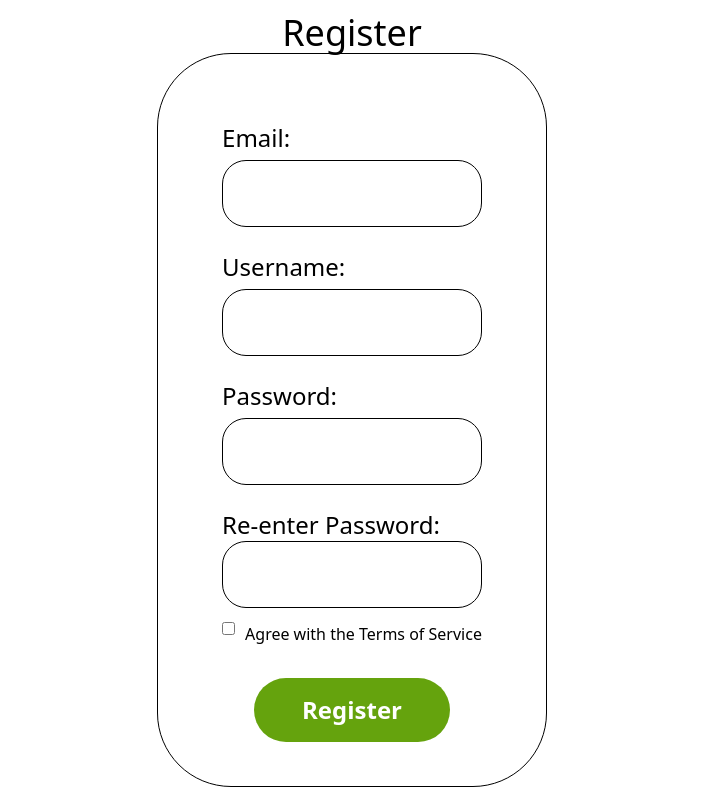
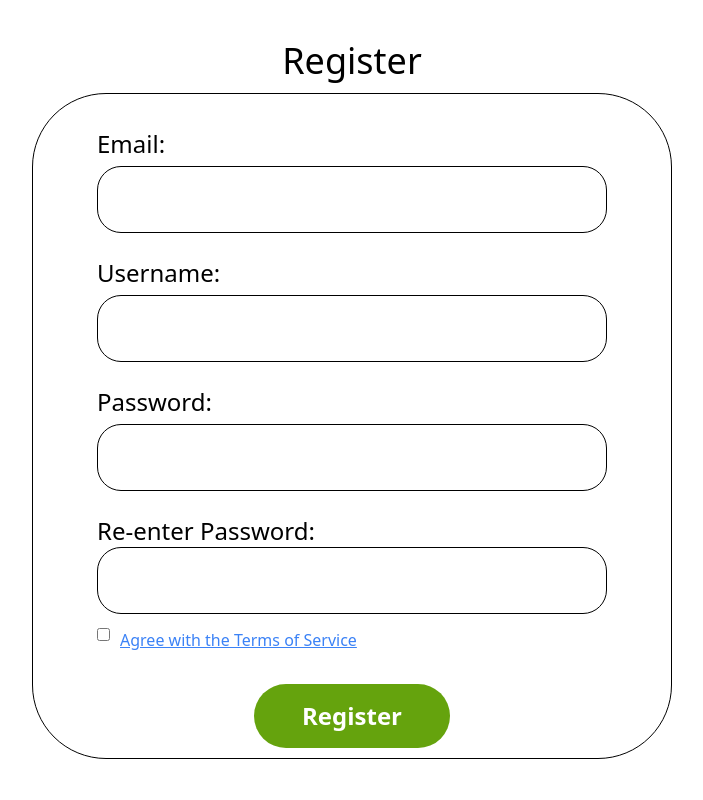
Before and after one commit to vidz231/lecturerReviewWebApp, a React (Vite) app in the folder frontend/: page /login in a window 1280 px wide. Shown: the whole page, without its empty margins (288-991 px from the left). Built offline with nearby package versions, Linux system fonts and the light colour scheme.

Commit message:
Update RegisterForm styling

```diff
--- a/frontend/src/layout/ScreenRegister/RegisterForm.jsx
+++ b/frontend/src/layout/ScreenRegister/RegisterForm.jsx
@@ -8,7 +8,7 @@ function RegistrationForm() {
 
   return (
     <form
-      className="border flex max-w-[726px] flex-col justify-center items-center px-16 py-11 rounded-[74px] border-solid border-black max-md:px-5"
+      className="w-1/2 mt-3 h-5/6 border flex  flex-col justify-center items-center px-16 py-11 rounded-[74px] border-solid border-black max-md:px-5"
       onSubmit={handleFormSubmit}
     >
       <label
@@ -60,7 +60,7 @@ function RegistrationForm() {
       />
 
       <label
-        className="flex gap-2.5 mt-3.5 self-start items-start"
+        className="flex gap-2.5 mt-3.5 self-start items-start underline text-blue-500 cursor-pointer "
         htmlFor="termsCheckbox"
       >
         <input type="checkbox" id="termsCheckbox" />
```
